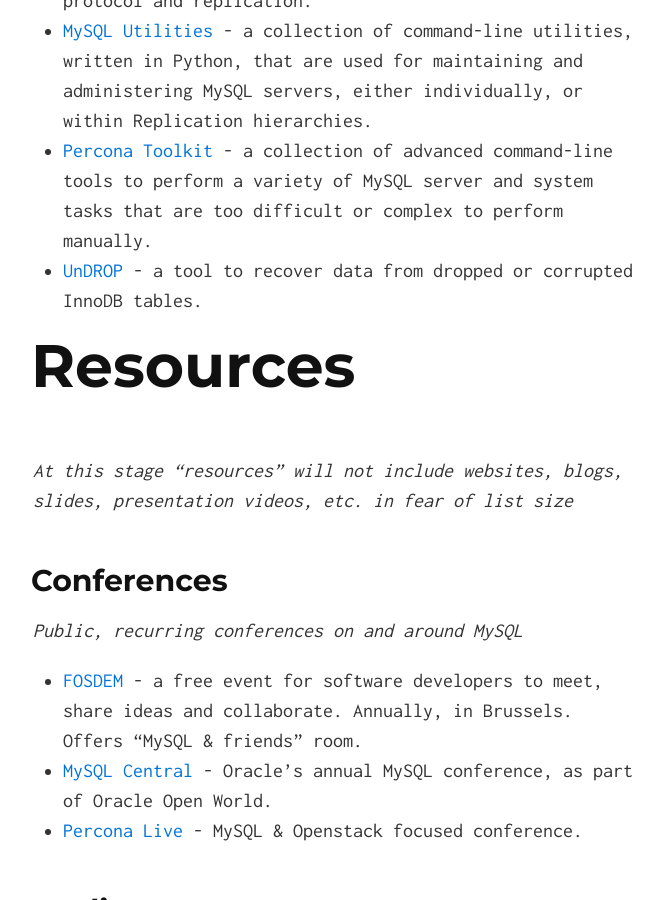
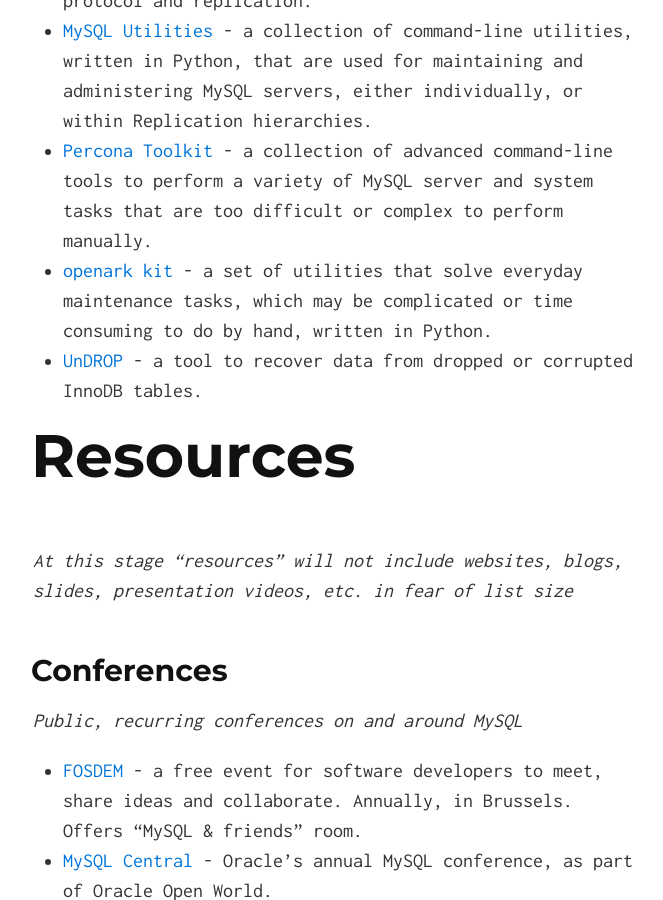
Before and after one commit to shlomi-noach/awesome-mysql, a Jekyll site: the page built from index.md, in a window 1280 px wide and 900 px high, scrolled down 5824 px. Shown: the whole window, without its empty margins (307-970 px from the left). Built offline with Jekyll 4.4.1, drawn with Linux system fonts in a browser that asks for light colours.

Commit message:
Add openark kit

```diff
--- a/index.md
+++ b/index.md
@@ -161,6 +161,7 @@
 - [go-mysql](https://github.com/siddontang/go-mysql) - A pure go library to handle MySQL network protocol and replication.
 - [MySQL Utilities](https://dev.mysql.com/downloads/utilities/) - a collection of command-line utilities, written in Python, that are used for maintaining and administering MySQL servers, either individually, or within Replication hierarchies.
 - [Percona Toolkit](http://www.percona.com/software/percona-toolkit) - a collection of advanced command-line tools to perform a variety of MySQL server and system tasks that are too difficult or complex to perform manually.
+- [openark kit](http://code.openark.org/forge/openark-kit) - a set of utilities that solve everyday maintenance tasks, which may be complicated or time consuming to do by hand, written in Python.
 - [UnDROP](https://twindb.com/undrop-tool-for-innodb/) - a tool to recover data from dropped or corrupted InnoDB tables.
 
 # Resources
```
